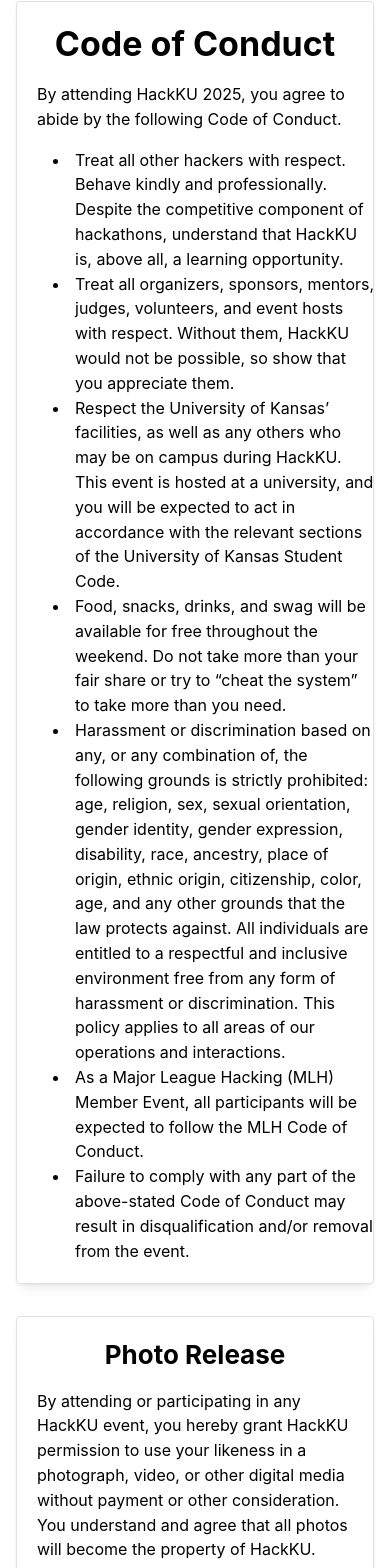
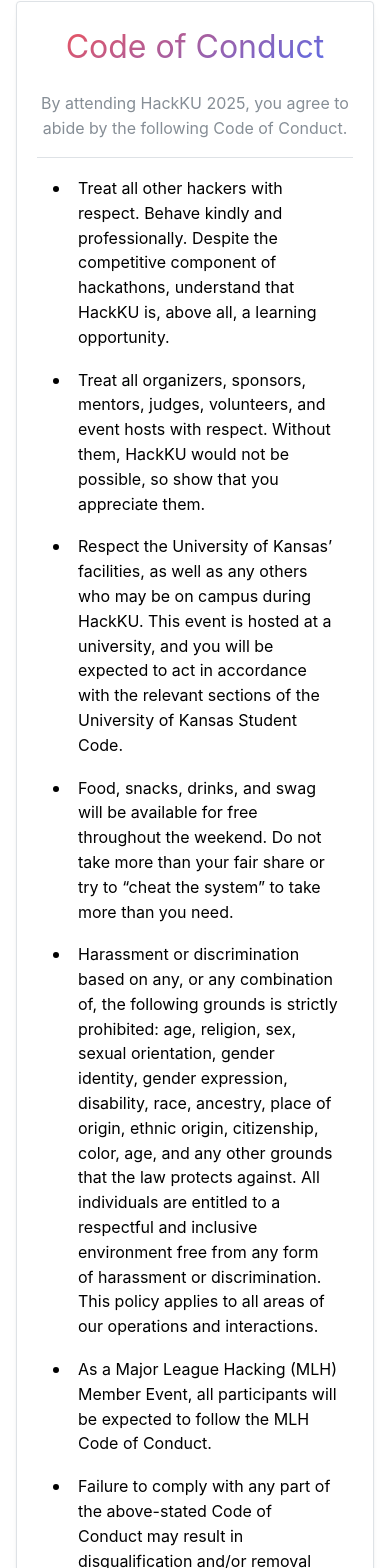
Before and after one commit to the-hackku/hackku25-website, a React (Create React App) app in the folder hackku25-frontend/: page /rules in a window 390 px wide. Shown: the part 101-1669 px from the top of the page. Built offline with nearby package versions, Linux system fonts and the light colour scheme.

Commit message:
chore: Update footer and navigation components
Refactor the footer component to display a different text and update the navigation component to use more descriptive anchor text.

```diff
--- a/hackku25-frontend/src/components/Footer.js
+++ b/hackku25-frontend/src/components/Footer.js
@@ -19,7 +19,7 @@
       <Container size="lg" py="md" px="lg">
         <Center>
           <Group position="apart">
-            <Text size="sm">©2024 HackKU. All rights reserved.</Text>
+            <Text size="sm">Made by your HackKU Team</Text>
             <Group spacing="xs">
               <Tooltip label="Join Discord" withArrow>
                 <ActionIcon
--- a/hackku25-frontend/src/components/Login.js
+++ b/hackku25-frontend/src/components/Login.js
@@ -7,6 +7,7 @@
 import { useForm } from "@mantine/form";
 import { nprogress } from "@mantine/nprogress";
 import ErrorAlert from "./ErrorAlert";
+import { notifications } from "@mantine/notifications";
 
 const Login = ({ onSuccess = null, setLoading }) => {
   const [error, setError] = useState(null);
@@ -46,6 +47,10 @@
       setUser({ token: response.data.access_token }); // Store only token
       if (onSuccess) {
         onSuccess(); // Call onSuccess callback if provided
+        notifications.show({
+          title: "Success!",
+          message: "You are now signed in!",
+        });
       }
       navigate("/"); // Redirect to home page
     } catch (err) {
--- a/hackku25-frontend/src/components/Nav.js
+++ b/hackku25-frontend/src/components/Nav.js
@@ -103,7 +103,7 @@
             <>
               <Menu width={200} trigger="click-hover">
                 <Menu.Target>
-                  <Anchor>Account</Anchor>
+                  <Anchor>My Account</Anchor>
                 </Menu.Target>
                 {user ? (
                   <Menu.Dropdown>
@@ -275,6 +275,7 @@
               <Anchor onClick={openRegisterModal}>Register</Anchor>
             </>
           )}
+          <Divider my="sm" />
           <Anchor onClick={toggleColorScheme}>
             {currentColorScheme === "dark"
               ? "Toggle Light Mode"
--- a/hackku25-frontend/src/components/Register.js
+++ b/hackku25-frontend/src/components/Register.js
@@ -16,6 +16,7 @@
 import { useForm } from "@mantine/form";
 import { nprogress } from "@mantine/nprogress";
 import ErrorAlert from "./ErrorAlert";
+import { notifications } from "@mantine/notifications";
 
 function getStrength(password) {
   return password.length ** 2.5;
@@ -98,6 +99,10 @@
       setUser({ token: loginResponse.data.access_token });
       navigate("/login");
       onSuccess();
+      notifications.show({
+        title: "Success!",
+        message: "You are now signed in!",
+      });
     } catch (err) {
       const errorResponse = err.response
         ? err.response.data
--- a/hackku25-frontend/src/data/faqData.js
+++ b/hackku25-frontend/src/data/faqData.js
@@ -11,4 +11,99 @@
     question: "How long do we have to work?",
     answer: "You will have 36 hours to work on your project.",
   },
+  {
+    question: "What is HackKU?",
+    answer:
+      "HackKU is a student-run hackathon at the University of Kansas where students come together to create amazing projects over a weekend.",
+  },
+  {
+    question: "Who can participate in HackKU?",
+    answer:
+      "HackKU is open to all university students. High school students can participate with parental consent.",
+  },
+  {
+    question: "Is there a cost to attend HackKU?",
+    answer:
+      "No, HackKU is free for all participants. Food, drinks, and swag will be provided.",
+  },
+  {
+    question: "Do I need to have a team to participate?",
+    answer:
+      "No, you can come with a team or find teammates at the event. There will be team formation activities at the beginning of the hackathon.",
+  },
+  {
+    question: "What should I bring to HackKU?",
+    answer:
+      "Bring your laptop, chargers, a change of clothes, toiletries, and anything else you need to be comfortable for the weekend. We’ll provide food, drinks, and a place to sleep.",
+  },
+  {
+    question: "Will there be prizes?",
+    answer:
+      "Yes, there will be various prizes for different categories, including best overall hack, best beginner hack, and more.",
+  },
+  {
+    question: "Do I need to have programming experience?",
+    answer:
+      "No prior experience is required! We welcome beginners and will have mentors and workshops to help you get started.",
+  },
+  {
+    question: "Can I start on my project before the event?",
+    answer:
+      "No, all work on your project must be done during the 36 hours of the hackathon.",
+  },
+  {
+    question: "Will there be workshops during the hackathon?",
+    answer:
+      "Yes, there will be various workshops, activities, and talks from industry professionals throughout the event.",
+  },
+  {
+    question: "What if I have dietary restrictions?",
+    answer:
+      "We will provide options for various dietary needs. Please let us know your restrictions when you register.",
+  },
+  {
+    question: "How can I become a sponsor of HackKU?",
+    answer:
+      "Please contact our sponsorship team at sponsors@hackku.org for more information on becoming a sponsor.",
+  },
+  {
+    question: "How can I become a mentor for HackKU?",
+    answer:
+      "If you’re interested in being a mentor, please reach out to us at mentors@hackku.org.",
+  },
+  {
+    question: "What is the code of conduct for HackKU?",
+    answer:
+      "All participants are expected to adhere to our code of conduct, which ensures a safe and inclusive environment for everyone. You can read it in full on our website.",
+  },
+  {
+    question: "Where is HackKU held?",
+    answer:
+      "HackKU will be held at the University of Kansas. The exact location on campus will be provided closer to the event.",
+  },
+  {
+    question: "What if I need to leave early?",
+    answer:
+      "While we encourage participants to stay for the entire event, you can leave early if necessary. Just let an organizer know.",
+  },
+  {
+    question: "Will there be internet access?",
+    answer:
+      "Yes, there will be high-speed internet access available for all participants.",
+  },
+  {
+    question: "Can I bring hardware to HackKU?",
+    answer:
+      "Yes, you can bring your own hardware, and we will also have some hardware available for you to use during the event.",
+  },
+  {
+    question: "How can I stay updated about HackKU?",
+    answer:
+      "You can follow us on social media and sign up for our newsletter to stay updated on the latest news and announcements.",
+  },
+  {
+    question: "Do you offer travel reimbursement?",
+    answer:
+      "Yes! We will provide travel reimbursement for participants who need it. More details will be provided closer to the event.",
+  },
 ];
--- a/hackku25-frontend/src/pages/FAQPage.js
+++ b/hackku25-frontend/src/pages/FAQPage.js
@@ -1,9 +1,18 @@
 import React, { useState } from "react";
-import { Container, Text, Paper, Accordion, TextInput } from "@mantine/core";
+import {
+  Container,
+  Text,
+  Paper,
+  Accordion,
+  TextInput,
+  SimpleGrid,
+} from "@mantine/core";
+import { useMediaQuery } from "@mantine/hooks";
 import { questions } from "../data/faqData";
 
 const FAQPage = () => {
   const [searchQuery, setSearchQuery] = useState("");
+  const isMobile = useMediaQuery("(max-width: 768px)");
 
   const handleSearchChange = (event) => {
     setSearchQuery(event.target.value);
@@ -18,22 +27,10 @@
   const faqItems = filteredQuestions.map((item) => (
     <Accordion.Item key={item.question} value={item.question}>
       <Accordion.Control>
-        <Text
-          style={{
-            fontWeight: 700,
-          }}
-        >
-          {item.question}
-        </Text>
+        <Text style={{ fontWeight: 600 }}>{item.question}</Text>
       </Accordion.Control>
       <Accordion.Panel>
-        <Text
-          style={{
-            paddingLeft: 20,
-          }}
-        >
-          {item.answer}
-        </Text>
+        <Text style={{ paddingLeft: 20 }}>{item.answer}</Text>
       </Accordion.Panel>
     </Accordion.Item>
   ));
@@ -56,7 +53,22 @@
           onChange={handleSearchChange}
           mb="lg"
         />
-        <Accordion defaultValue={questions[0]?.question}>{faqItems}</Accordion>
+        {isMobile ? (
+          <Accordion>{faqItems}</Accordion>
+        ) : (
+          <SimpleGrid cols={2} spacing="lg" mb="lg">
+            <Accordion>
+              {faqItems.slice(0, Math.ceil(faqItems.length / 2))}
+            </Accordion>
+            <Accordion>
+              {faqItems.slice(Math.ceil(faqItems.length / 2))}
+            </Accordion>
+          </SimpleGrid>
+        )}
+        <Text align="center" mt="lg" style={{ fontSize: "1rem" }}>
+          Question not answered here? Email us at{" "}
+          <a href="mailto:help@hackku.org">help@hackku.org</a>
+        </Text>
       </Paper>
     </Container>
   );
--- a/hackku25-frontend/src/pages/RulesPage.js
+++ b/hackku25-frontend/src/pages/RulesPage.js
@@ -1,66 +1,101 @@
 import React from "react";
-import { Container, Paper, Text, Anchor, List, Title } from "@mantine/core";
-import { Link } from "react-router-dom";
+import {
+  Container,
+  Paper,
+  Text,
+  Anchor,
+  List,
+  Title,
+  Divider,
+} from "@mantine/core";
 
 const RulesPage = () => {
   return (
     <Container my={40}>
       <Paper shadow="sm" p="lg" withBorder>
-        <Title order={1} align="center" mb="md">
+        <Text
+          style={{ fontSize: "2rem" }}
+          align="center"
+          mb="lg"
+          variant="gradient"
+          gradient={{ from: "red", to: "indigo", deg: 149 }}
+        >
           Code of Conduct
-        </Title>
-        <Text mb="md">
+        </Text>
+        <Text mb="md" align="center" size="md" c="dimmed">
           By attending HackKU 2025, you agree to abide by the following Code of
           Conduct.
         </Text>
-        <List withPadding>
+        <Divider my="md" />
+        <List withPadding spacing="md" size="lg" pr={40}>
           <List.Item>
+            <Text>
               Treat all other hackers with respect. Behave kindly and
               professionally. Despite the competitive component of hackathons,
               understand that HackKU is, above all, a learning opportunity.
+            </Text>
           </List.Item>
           <List.Item>
+            <Text>
               Treat all organizers, sponsors, mentors, judges, volunteers, and
               event hosts with respect. Without them, HackKU would not be
               possible, so show that you appreciate them.
+            </Text>
           </List.Item>
           <List.Item>
-            Respect the University of Kansas’ facilities, as well as any others
-            who may be on campus during HackKU. This event is hosted at a
-            university, and you will be expected to act in accordance with the
-            relevant sections of the University of Kansas Student Code.
+            <Text>
+              Respect the University of Kansas’ facilities, as well as any
+              others who may be on campus during HackKU. This event is hosted at
+              a university, and you will be expected to act in accordance with
+              the relevant sections of the University of Kansas Student Code.
+            </Text>
           </List.Item>
           <List.Item>
-            Food, snacks, drinks, and swag will be available for free throughout
-            the weekend. Do not take more than your fair share or try to “cheat
-            the system” to take more than you need.
+            <Text>
+              Food, snacks, drinks, and swag will be available for free
+              throughout the weekend. Do not take more than your fair share or
+              try to “cheat the system” to take more than you need.
+            </Text>
           </List.Item>
           <List.Item>
+            <Text>
               Harassment or discrimination based on any, or any combination of,
               the following grounds is strictly prohibited: age, religion, sex,
-            sexual orientation, gender identity, gender expression, disability,
-            race, ancestry, place of origin, ethnic origin, citizenship, color,
-            age, and any other grounds that the law protects against. All
-            individuals are entitled to a respectful and inclusive environment
-            free from any form of harassment or discrimination. This policy
-            applies to all areas of our operations and interactions.
+              sexual orientation, gender identity, gender expression,
+              disability, race, ancestry, place of origin, ethnic origin,
+              citizenship, color, age, and any other grounds that the law
+              protects against. All individuals are entitled to a respectful and
+              inclusive environment free from any form of harassment or
+              discrimination. This policy applies to all areas of our operations
+              and interactions.
+            </Text>
           </List.Item>
           <List.Item>
-            As a Major League Hacking (MLH) Member Event, all participants will
-            be expected to follow the MLH Code of Conduct.
+            <Text>
+              As a Major League Hacking (MLH) Member Event, all participants
+              will be expected to follow the MLH Code of Conduct.
+            </Text>
           </List.Item>
           <List.Item>
-            Failure to comply with any part of the above-stated Code of Conduct
-            may result in disqualification and/or removal from the event.
+            <Text>
+              Failure to comply with any part of the above-stated Code of
+              Conduct may result in disqualification and/or removal from the
+              event.
+            </Text>
           </List.Item>
         </List>
-      </Paper>
-
-      <Paper shadow="sm" p="lg" withBorder mt="xl">
-        <Title order={2} align="center" mb="md">
+        <Divider my="md" />
+        <Title
+          order={2}
+          align="center"
+          mb="md"
+          variant="gradient"
+          gradient={{ from: "red", to: "orange" }}
+        >
           Photo Release
         </Title>
-        <Text>
+
+        <Text align="center">
           By attending or participating in any HackKU event, you hereby grant
           HackKU permission to use your likeness in a photograph, video, or
           other digital media without payment or other consideration. You
```
Lines whose indentation alone changed are shown as unchanged.
